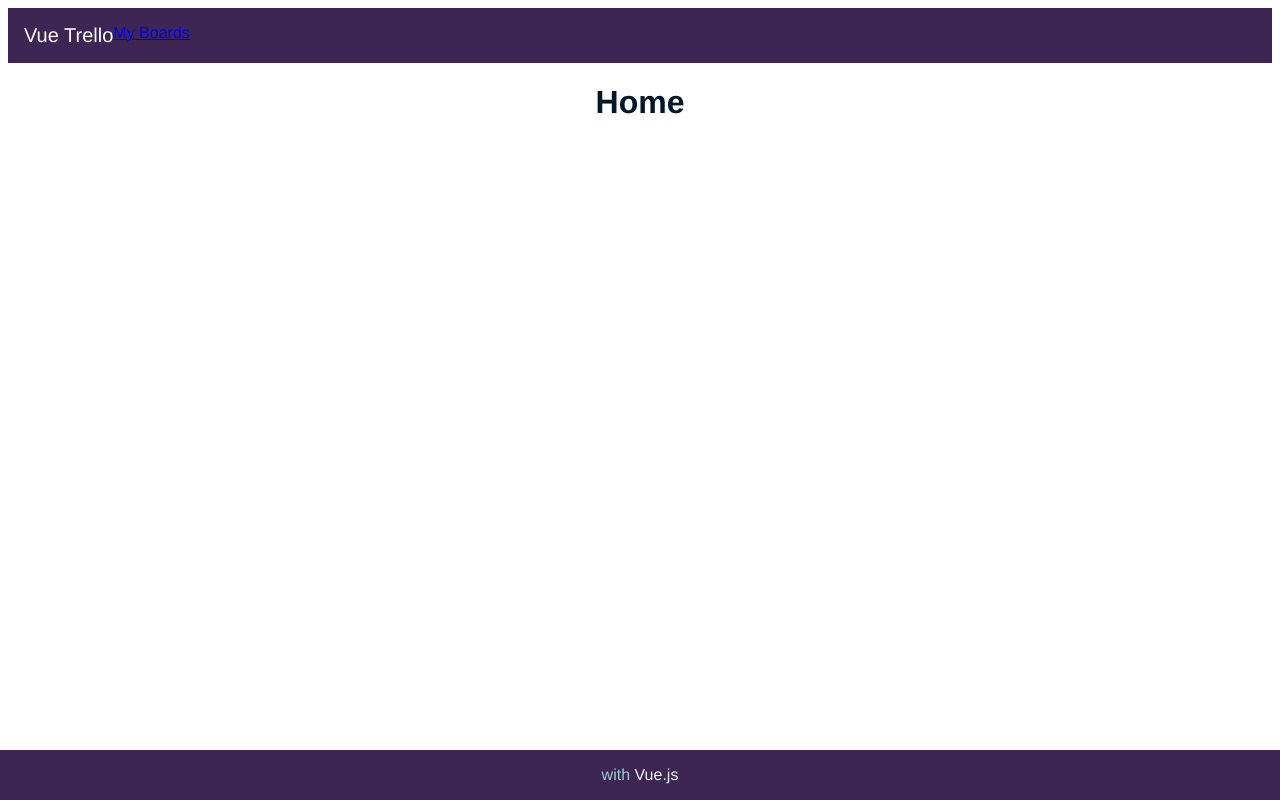
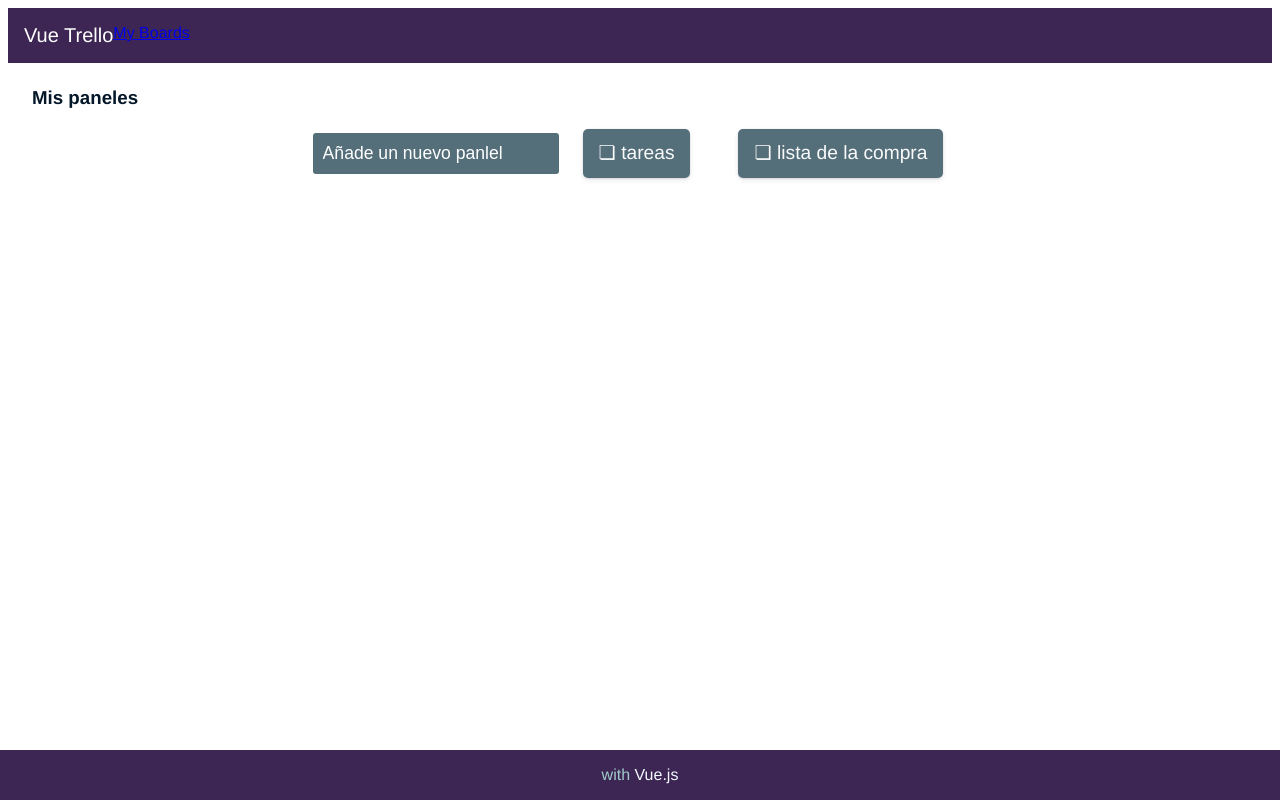
Before and after one commit to JSSatorres/Trello-App-Vue, a Vue app: page /#/ in a window 1280 px wide. Built offline with nearby package versions, Linux system fonts and the light colour scheme.

Commit message:
home view

```diff
--- a/src/components/Board.vue
+++ b/src/components/Board.vue
@@ -57,14 +57,14 @@ export default {
 }
 </script>
 
-<style lang="scss" scoped>
+<style scoped>
 h3 {
   color: #37474f;
   text-align: left;
   margin: 1.5rem;
-  span {
-    color: #546e7a;
-  }
+}
+h3 span {
+  color: #546e7a;
 }
 section {
   text-align: left;
@@ -89,12 +89,12 @@ input {
   outline: 0;
   padding: 1rem;
   transition: all 600ms ease;
-  &:active,
-  &:focus {
-    background-color: #fafafa;
-  }
-  &::placeholder {
-    color: #fafafa;
-  }
+}
+input:active,
+input:focus {
+  background-color: #fafafa;
+}
+input::placeholder {
+  color: #fafafa;
 }
 </style>
--- a/src/components/BoardCard.vue
+++ b/src/components/BoardCard.vue
@@ -14,7 +14,7 @@ export default {
 }
 </script>
 
-<style lang="scss" scoped>
+<style scoped>
 .board-card {
   background-color: #546e7a;
   box-shadow: 0 0 0 0.5px rgba(49, 49, 93, 0.03),
@@ -29,18 +29,12 @@ export default {
   transition: all 600ms ease;
   width: 100%;
   height: 100px;
-  &-title {
-    font-size: 1.2rem;
-  }
-  &:hover {
-    background-color: #90a4ae;
-    font-weight: bold;
-  }
-  @media screen and (min-width: 600px) {
-    width: 33%;
-  }
-  @media screen and (min-width: 1024px) {
-    width: 250px;
-  }
+}
+.board-card-title {
+  font-size: 1.2rem;
+}
+.board-card-title:hover {
+  background-color: #90a4ae;
+  font-weight: bold;
 }
 </style>
--- a/src/components/views/Home.vue
+++ b/src/components/views/Home.vue
@@ -1,9 +1,78 @@
 <template>
-    <h1>Home</h1>
+  <div>
+    <h3>Mis paneles</h3>
+    <div class="boards-collections">
+      <input
+        type="text"
+        placeholder="Añade un nuevo panlel"
+        v-model="boardName"
+        @keyup.enter="add()"
+      />
+      <board-card
+        v-for="board in boards"
+        :key="board.id"
+        :name="board.name"
+        :id="board.id"
+      />
+    </div>
+  </div>
 </template>
 
 <script>
+import BoardCard from '@/components/BoardCard.vue'
 export default {
-  name: 'home-view'
+  name: 'home-view',
+  components: { BoardCard },
+  data() {
+    return {
+      boardName: '',
+      boards: [
+        {
+          id: 1,
+          name: 'tareas'
+        },
+        {
+          id: 1,
+          name: 'lista de la compra'
+        }
+      ]
+    }
+  },
+  methods: {
+    add() {
+      this.boards.push({ name: this.boardName })
+    }
+  }
 }
 </script>
+<style scoped>
+h3 {
+  text-align: left;
+  margin: 1.5rem;
+}
+.boards-collection {
+  display: flex;
+  flex-direction: row;
+  flex-wrap: wrap;
+  justify-content: center;
+  padding-top: 1rem;
+}
+input {
+  box-sizing: border-box;
+  background-color: #546e7a;
+  border: 2px solid #546e7a;
+  border-radius: 3px;
+  font-size: 1.1rem;
+  outline: 0;
+  padding: 0.5rem;
+  transition: all 600ms ease;
+}
+input:focus,
+input:active {
+  background-color: white;
+  color: #546e7a;
+}
+input::placeholder {
+  color: white;
+}
+</style>
--- a/src/router/index.js
+++ b/src/router/index.js
@@ -2,6 +2,7 @@ import Vue from 'vue'
 import Router from 'vue-router'
 
 import Home from '@/components/views/Home'
+import Board from '@/components/Board'
 
 Vue.use(Router)
 
@@ -10,6 +11,12 @@ export default new Router({
     {
       path: '/',
       component: Home
+    },
+    {
+      path: '/board/:id',
+      name: 'board',
+      component: Board,
+      props: true
     }
   ]
 })
```
